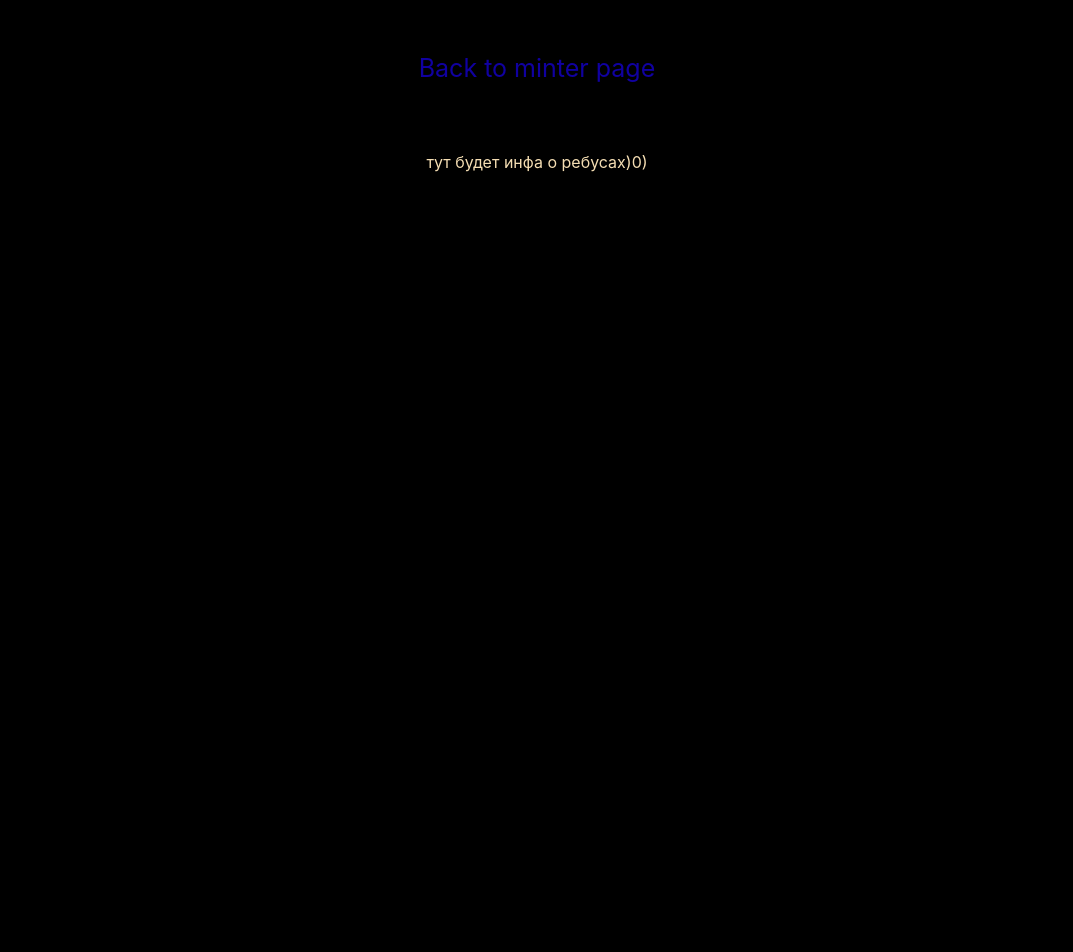
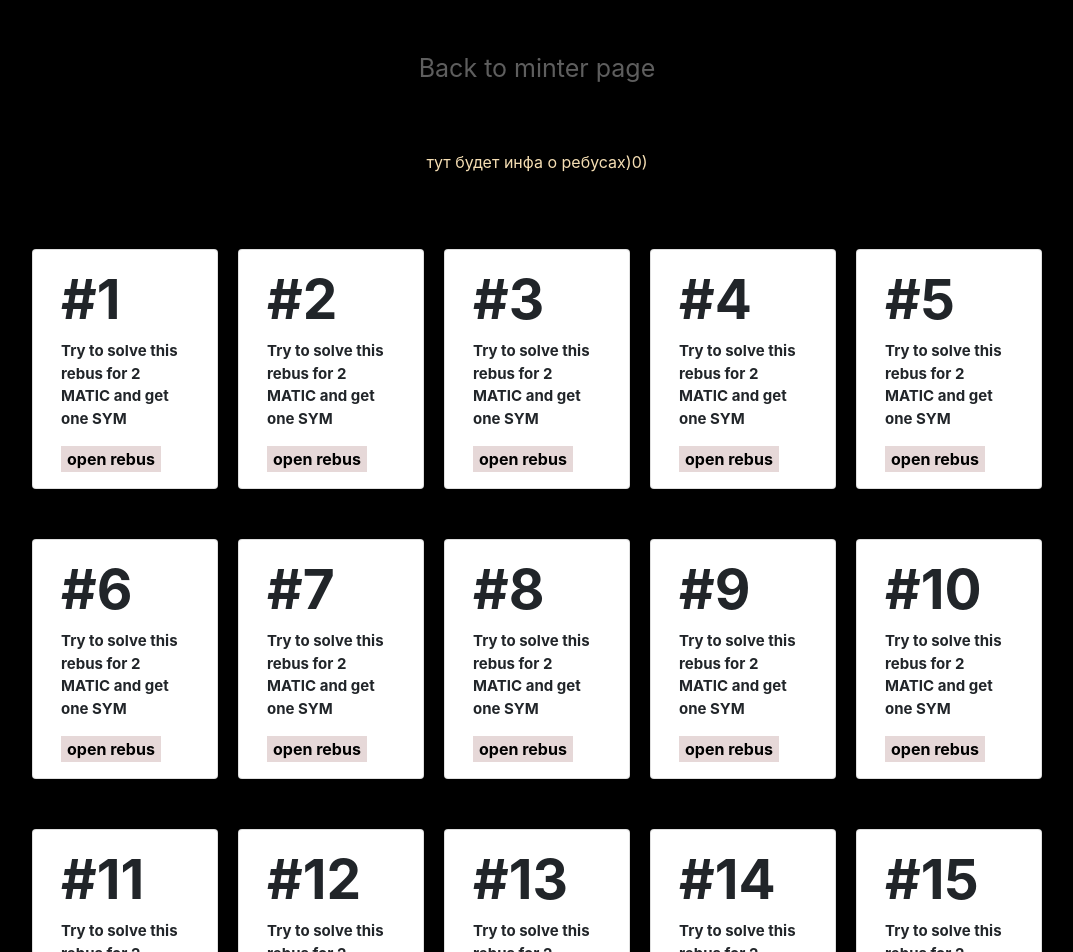
Before and after one commit to babo4ka/NFTcollectionRep, a React (Create React App) app: page /rebuses in a window 1280 px wide. Shown: the top 952 px of the page, without its empty margins (103-1176 px from the left). Before the commit the page ends 800 px from the top, so only its background shows below. Built offline with nearby package versions, Linux system fonts and the light colour scheme.

Commit message:
17:32 26.01.2022

```diff
--- a/src/RebusesPage.js
+++ b/src/RebusesPage.js
@@ -1,5 +1,18 @@
 import SiteButton from "./components/SiteButton";
 import './RebusesPage.scss';
+
+const Rebus = (props)=>{
+
+    return(
+        <div className="card col-12 col-sm-6 col-md-4 col-lg-3 col-xl-2 rebus_body">
+            <div className="card-body card_body">
+                <h1 className="rebus_number">#{props.number}</h1>
+                <p className="card-text rebus_desc">Try to solve this rebus for 2 MATIC and get one SYM</p>
+                <SiteButton text="open rebus"></SiteButton>
+            </div>
+        </div>
+    )
+}
 
 const RebusesPage = ()=>{
     return(
@@ -12,6 +25,29 @@
             <div className="row text_holder">
                 <span id="rebuses_info_txt" className="col-sm-6">тут будет инфа о ребусах)0)</span>
             </div>
+
+            <div className="container cards_holder">
+                <div className="row cards_row">
+                    <Rebus number="1"></Rebus>
+                    <Rebus number="2"></Rebus>
+                    <Rebus number="3"></Rebus>
+                    <Rebus number="4"></Rebus>
+                    <Rebus number="5"></Rebus>
+                    <Rebus number="6"></Rebus>
+                    <Rebus number="7"></Rebus>
+                    <Rebus number="8"></Rebus>
+                    <Rebus number="9"></Rebus>
+                    <Rebus number="10"></Rebus>
+                    <Rebus number="11"></Rebus>
+                    <Rebus number="12"></Rebus>
+                    <Rebus number="13"></Rebus>
+                    <Rebus number="14"></Rebus>
+                    <Rebus number="15"></Rebus>
+                    <Rebus number="16"></Rebus>
+                    <Rebus number="17"></Rebus>
+                    <Rebus number="18"></Rebus>
+                </div>
+            </div>
         </div>
     )
 }
--- a/src/RebusesPage.scss
+++ b/src/RebusesPage.scss
@@ -5,7 +5,7 @@
 
     font-size: 25px;
 
-    color: rgb(16, 0, 161);
+    color: rgb(94, 94, 94);
 
     background-color: rgba(0, 0, 0, 0.342);
 
@@ -13,6 +13,7 @@
 
     position: relative;
 }
+
 
 #back_to_minter_btn:after{
   position: absolute;
@@ -57,3 +58,32 @@
   text-align: center;
   color: wheat;
 }
+
+.cards_holder{
+  margin-top: 50px;
+}
+
+.cards_row{
+  justify-content: center;
+}
+
+.rebus_body{
+  margin: 25px 10px;
+}
+
+
+.rebus_number{
+
+
+  font-size: 55px;
+
+  font-weight: bolder;
+}
+
+.rebus_desc{
+
+
+  font-size: 15px;
+
+  font-weight: bolder;
+}
--- a/src/components/MintWindow.js
+++ b/src/components/MintWindow.js
@@ -20,9 +20,9 @@
 
 
         <div className="row minter_item" id="amount_chooser">
-            <SiteButton isLeading={false} cn="amount_btn col-sm-auto an1" text="-"></SiteButton>
+            <SiteButton isLeading={false} cn="amount_btn col-sm-auto" text="-"></SiteButton>
             <h4 className="col-sm-auto">0</h4>
-            <SiteButton isLeading={false} cn="amount_btn col-sm-auto an1" text="+"></SiteButton>
+            <SiteButton isLeading={false} cn="amount_btn col-sm-auto" text="+"></SiteButton>
         </div>
 
 
@@ -31,7 +31,7 @@
         </div>
 
         {/* <button id="mint_btn" className="btn btn-primary minter_item">MINT/CONNECT WALLET</button> */}
-        <SiteButton isLeading={false} cn="mint_btn an1" text="MINT/CONNECT WALLET"></SiteButton>
+        <SiteButton isLeading={false} cn="mint_btn" text="MINT/CONNECT WALLET"></SiteButton>
 
         <div id="info_line" className="minter_item">
             some onformation
--- a/src/components/css/SiteButton.scss
+++ b/src/components/css/SiteButton.scss
@@ -31,7 +31,7 @@
     border: black;
 }
 
-.an1:hover{
+.site_btn:hover{
     background-color: rgba(59, 59, 59, 0.137);
 
     color: white;
```
